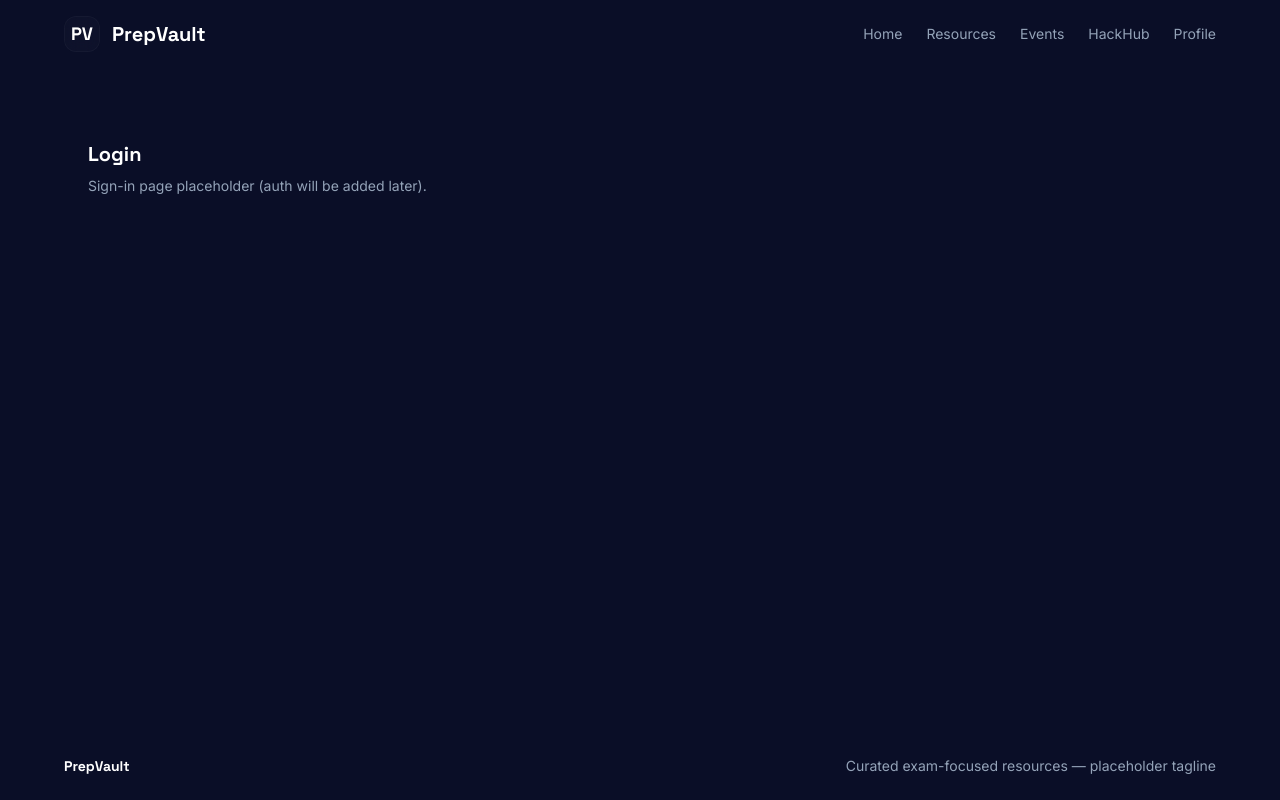
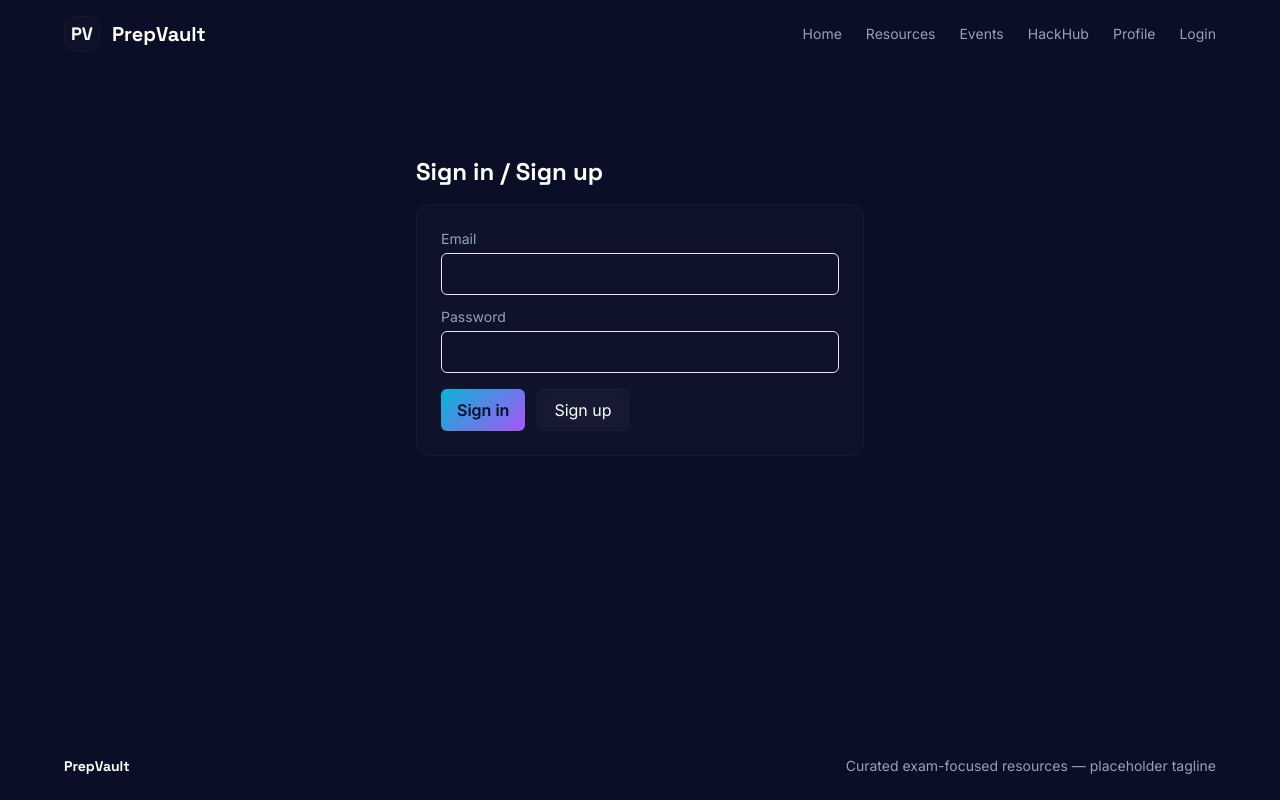
Before and after one commit to zaid-m-zia/PrepVault, a Next.js app: page /login in a window 1280 px wide. Built offline with nearby package versions, Linux system fonts and the light colour scheme; no server answers.

Commit message:
created autentication and connected with supabase

```diff
--- a/app/login/page.tsx
+++ b/app/login/page.tsx
@@ -1,8 +1,73 @@
+'use client'
+
+import { useState } from 'react'
+import { useRouter } from 'next/navigation'
+import supabase from '../../lib/supabaseClient'
+
 export default function LoginPage() {
+  const router = useRouter()
+  const [email, setEmail] = useState('')
+  const [password, setPassword] = useState('')
+  const [loading, setLoading] = useState(false)
+  const [message, setMessage] = useState<string | null>(null)
+
+  async function signIn() {
+    setLoading(true)
+    setMessage(null)
+    const { data, error } = await supabase.auth.signInWithPassword({ email, password })
+    setLoading(false)
+    if (error) {
+      setMessage(error.message)
+      return
+    }
+    if (data?.user) {
+      router.push('/profile')
+    }
+  }
+
+  async function signUp() {
+    setLoading(true)
+    setMessage(null)
+    const { data, error } = await supabase.auth.signUp({ email, password })
+    setLoading(false)
+    if (error) {
+      setMessage(error.message)
+      return
+    }
+    // Sign up often requires email confirmation — still navigate to profile if the SDK returned a user
+    if (data?.user) router.push('/profile')
+    else setMessage('Check your email for confirmation (if required).')
+  }
+
   return (
-    <section className="py-8">
-      <h1 className="text-xl font-display font-semibold">Login</h1>
-      <p className="mt-2 text-sm text-secondary-text">Sign-in page placeholder (auth will be added later).</p>
+    <section className="py-12 px-6">
+      <div className="max-w-md mx-auto">
+        <h1 className="text-2xl font-display font-semibold mb-4">Sign in / Sign up</h1>
+        <form
+          onSubmit={(e) => {
+            e.preventDefault()
+            signIn()
+          }}
+          className="glass rounded-xl p-6 border border-white/10"
+        >
+          <label className="block mb-3">
+            <div className="text-sm text-secondary-text mb-1">Email</div>
+            <input value={email} onChange={(e) => setEmail(e.target.value)} type="email" className="w-full px-3 py-2 rounded-md bg-transparent border border-white/6" />
+          </label>
+
+          <label className="block mb-4">
+            <div className="text-sm text-secondary-text mb-1">Password</div>
+            <input value={password} onChange={(e) => setPassword(e.target.value)} type="password" className="w-full px-3 py-2 rounded-md bg-transparent border border-white/6" />
+          </label>
+
+          {message && <div className="text-sm text-rose-400 mb-3">{message}</div>}
+
+          <div className="flex gap-3">
+            <button type="submit" disabled={loading} className="bg-accent text-[#0a0e27] px-4 py-2 rounded-md font-semibold">{loading ? 'Signing in...' : 'Sign in'}</button>
+            <button type="button" onClick={signUp} disabled={loading} className="glass px-4 py-2 rounded-md border">{loading ? 'Please wait...' : 'Sign up'}</button>
+          </div>
+        </form>
+      </div>
     </section>
-  );
+  )
 }
--- a/app/profile/page.tsx
+++ b/app/profile/page.tsx
@@ -1,8 +1,47 @@
+'use client'
+
+import { useEffect, useState } from 'react'
+import { useRouter } from 'next/navigation'
+import supabase from '../../lib/supabaseClient'
+
 export default function ProfilePage() {
+  const router = useRouter()
+  const [user, setUser] = useState<any | null>(null)
+  const [loading, setLoading] = useState(true)
+
+  useEffect(() => {
+    let mounted = true
+    async function check() {
+      const { data }: any = await supabase.auth.getUser()
+      if (!mounted) return
+      if (!data?.user) {
+        router.push('/login')
+        return
+      }
+      setUser(data.user)
+      setLoading(false)
+    }
+    check()
+    const { data } = supabase.auth.onAuthStateChange((_event: any, session: any) => {
+      if (session?.user) setUser(session.user)
+      else router.push('/login')
+    })
+    const subscription = data?.subscription
+    return () => {
+      mounted = false
+      subscription?.unsubscribe()
+    }
+  }, [router])
+
+  if (loading) return null
+
   return (
     <section className="py-8">
       <h1 className="text-xl font-display font-semibold">Profile</h1>
-      <p className="mt-2 text-sm text-secondary-text">Profile page (requires login — placeholder).</p>
+      <div className="mt-4 glass rounded-md p-4 border border-white/10 max-w-xl">
+        <p className="text-sm">User ID: <code className="text-xs bg-transparent">{user?.id}</code></p>
+        <p className="mt-2 text-sm">Email: <span className="font-medium">{user?.email ?? '—'}</span></p>
+      </div>
     </section>
-  );
+  )
 }
--- a/components/layout/Header.tsx
+++ b/components/layout/Header.tsx
@@ -2,14 +2,38 @@
 
 import Link from 'next/link';
 import { useState, useRef, useEffect } from 'react';
+import { useRouter } from 'next/navigation';
+import supabase from '../../lib/supabaseClient';
 
 // Header component (client-side for interactivity)
 // Purpose: Reusable, responsive header aligned with PrepVault design system
 
 export default function Header(): JSX.Element {
+  const router = useRouter();
   const [open, setOpen] = useState(false);
   const menuRef = useRef<HTMLDivElement | null>(null);
   const buttonRef = useRef<HTMLButtonElement | null>(null);
+
+  const [user, setUser] = useState<any | null>(null);
+
+  useEffect(() => {
+    let mounted = true;
+    supabase.auth.getUser().then(({ data }: any) => {
+      if (!mounted) return;
+      setUser(data?.user ?? null);
+    });
+
+    const { data } = supabase.auth.onAuthStateChange((_event: any, session: any) => {
+      setUser(session?.user ?? null);
+    });
+
+    const subscription = data?.subscription;
+
+    return () => {
+      mounted = false;
+      subscription?.unsubscribe();
+    };
+  }, []);
 
   useEffect(() => {
     function onKey(e: KeyboardEvent) {
@@ -33,6 +57,12 @@ export default function Header(): JSX.Element {
     document.addEventListener('mousedown', onClickOutside);
     return () => document.removeEventListener('mousedown', onClickOutside);
   }, [open]);
+
+  async function signOut() {
+    await supabase.auth.signOut();
+    setUser(null);
+    router.push('/');
+  }
 
   return (
     <header className="py-4 px-6">
@@ -63,6 +93,17 @@ export default function Header(): JSX.Element {
             </li>
             <li>
               <Link href="/profile" className="hover:text-primary-text">Profile</Link>
+            </li>
+
+            <li>
+              {user ? (
+                <div className="flex items-center gap-3">
+                  <span className="text-sm">{user.email ?? user.id}</span>
+                  <button onClick={signOut} className="px-3 py-1 rounded-md glass border">Logout</button>
+                </div>
+              ) : (
+                <Link href="/login" className="hover:text-primary-text">Login</Link>
+              )}
             </li>
           </ul>
 
@@ -111,6 +152,17 @@ export default function Header(): JSX.Element {
                 <li>
                   <Link role="menuitem" tabIndex={open ? 0 : -1} href="/profile" className="block px-2 py-2 rounded-md hover:bg-white/5">Profile</Link>
                 </li>
+
+                <li>
+                  {user ? (
+                    <div className="flex items-center gap-3">
+                      <span className="text-sm">{user.email ?? user.id}</span>
+                      <button onClick={() => { signOut(); setOpen(false); }} className="px-3 py-1 rounded-md glass border">Logout</button>
+                    </div>
+                  ) : (
+                    <Link role="menuitem" tabIndex={open ? 0 : -1} href="/login" className="block px-2 py-2 rounded-md hover:bg-white/5">Login</Link>
+                  )}
+                </li>
               </ul>
             </div>
           </div>
--- /dev/null
+++ b/lib/supabaseClient.ts
@@ -0,0 +1,31 @@
+import { createClient } from '@supabase/supabase-js'
+
+const supabaseUrl = process.env.NEXT_PUBLIC_SUPABASE_URL
+const supabaseAnonKey = process.env.NEXT_PUBLIC_SUPABASE_ANON_KEY
+
+// Create client only in the browser to avoid server-side errors during build when env vars are absent.
+// When running server-side (during build or SSR), `supabase` will be a lightweight fallback object
+// with compatible method shapes that safely no-op.
+let supabase: any = null
+
+if (typeof window !== 'undefined') {
+  if (!supabaseUrl || !supabaseAnonKey) {
+    // eslint-disable-next-line no-console
+    console.warn('Supabase env vars not set. Please add NEXT_PUBLIC_SUPABASE_URL and NEXT_PUBLIC_SUPABASE_ANON_KEY to .env.local')
+  }
+  supabase = createClient(supabaseUrl ?? '', supabaseAnonKey ?? '')
+} else {
+  // Server-side fallback: minimal compatible interface used only to avoid runtime errors during build.
+  supabase = {
+    auth: {
+      getUser: async () => ({ data: { user: null } }),
+      signInWithPassword: async () => ({ data: null, error: new Error('Supabase not configured') }),
+      signUp: async () => ({ data: null, error: new Error('Supabase not configured') }),
+      signOut: async () => ({ error: null }),
+      onAuthStateChange: () => ({ data: { subscription: { unsubscribe: () => {} } } }),
+    },
+  }
+}
+
+export { supabase }
+export default supabase
--- a/package.json
+++ b/package.json
@@ -18,6 +18,8 @@
     "prisma:generate": "prisma generate || true"
   },
   "dependencies": {
+    "@supabase/auth-helpers-nextjs": "^0.15.0",
+    "@supabase/supabase-js": "^2.78.0",
     "clsx": "^1.2.1",
     "next": "^14.0.0",
     "react": "^18.2.0",
```
Also changed, not shown: 2 other files (tests, documents, lock files or other folders).
